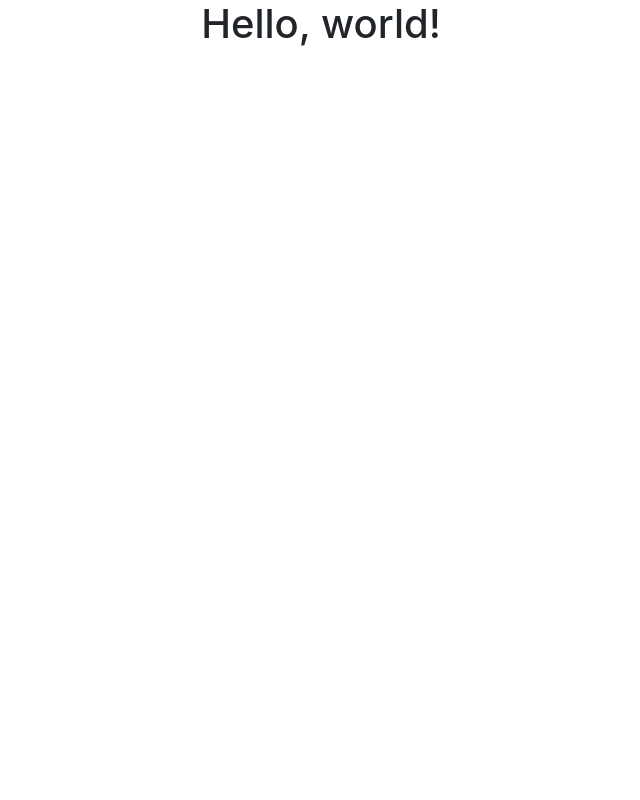
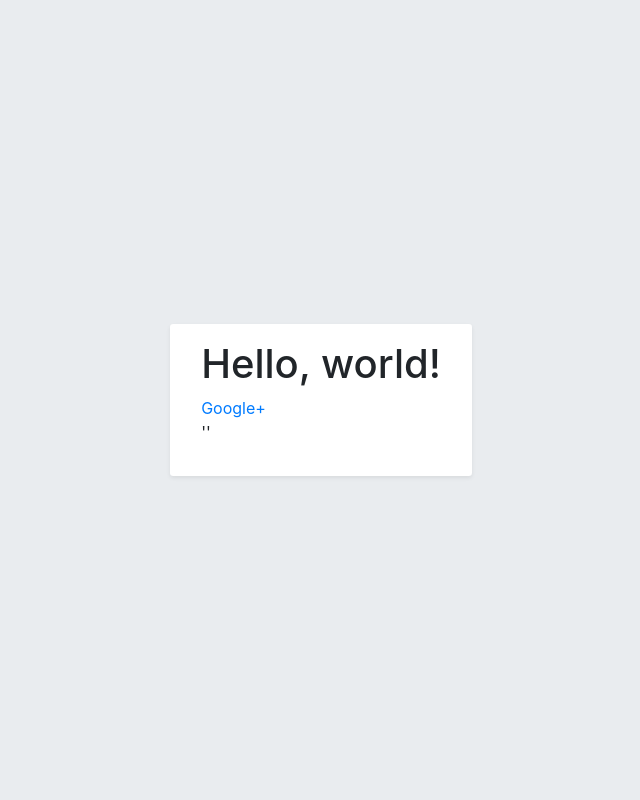
Before and after one commit to robbert-vdh/dungeonesis-tracker, a Django app: page / in a window 1280 px wide. Shown: the whole page, without its empty margins (319-959 px from the left). Run offline with Django 3.2, Linux system fonts and the light colour scheme; style sheets or scripts are compiled from the project's sources; some libraries are stand-ins or nearby versions.

Commit message:
Add a modern looking wrapper around the page

```diff
--- a/dungeonesis/templates/base.html
+++ b/dungeonesis/templates/base.html
@@ -12,6 +12,12 @@
   </head>
   <body>
     {% block body %}
+      <div class="wrapper">
+        <main class="page-card">
+          {% block content %}
+          {% endblock %}
+        </main>
+      </div>
     {% endblock %}
 
     <script type="text/javascript" src="{% static "dist/bundle.js" %}"></script>
--- a/dungeonesis/urls.py
+++ b/dungeonesis/urls.py
@@ -15,10 +15,12 @@ Including another URLconf
 """
 
 from django.contrib import admin
+from django.contrib.auth.views import LogoutView
 from django.urls import include, path
 
 urlpatterns = [
     path("", include("home.urls")),
     path("", include("social_django.urls", namespace="social")),
     path("admin/", admin.site.urls),
+    path("logout/", LogoutView.as_view(), name="logout"),
 ]
--- a/home/templates/home/index.html
+++ b/home/templates/home/index.html
@@ -1,7 +1,13 @@
 {% extends "base.html" %}
 
-{% block body %}
+{% block content %}
   <div class="container">
     <h1 class="text-center">Hello, world!</h1>
+
+    <a href="{% url "social:begin" "google-oauth2" %}">Google+</a>
+
+    <p>
+      {{ user.first_name|pprint }}
+    </p>
   </div>
 {% endblock %}
--- a/src/styles/app.scss
+++ b/src/styles/app.scss
@@ -1 +1,28 @@
+// TODO: Refactor this into multiple files once and if it grows out of hand
+
+// Equivalent to $gray-200
+$body-bg: #e9ecef;
+
 @import "~bootstrap/scss/bootstrap";
+
+html,
+body {
+  height: 100%;
+}
+
+.page-card {
+  @include make-container-max-widths();
+
+  background: $white;
+  border-radius: $border-radius-sm;
+  box-shadow: $box-shadow-sm;
+  padding: 1rem;
+  margin: 3rem;
+}
+
+.wrapper {
+  align-items: center;
+  justify-content: center;
+  display: flex;
+  min-height: 100%;
+}
```
Also changed, not shown: dungeonesis/settings.py (+15 -1 lines), 1 other file.
